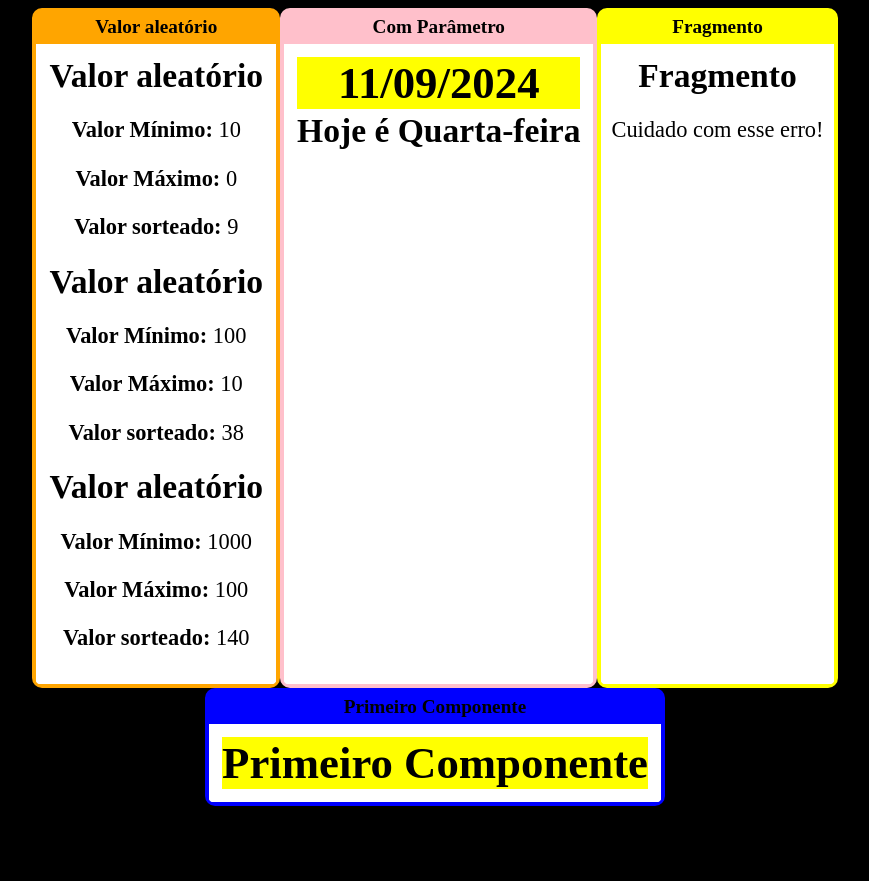
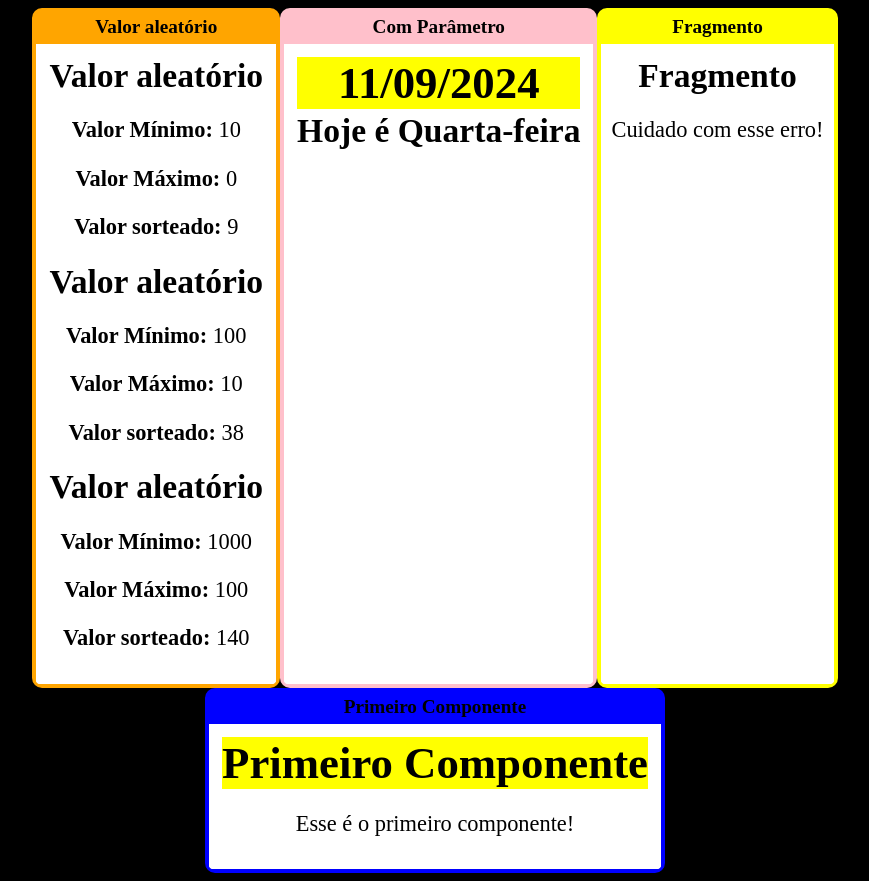
Before and after one commit to ProfShayItb/INF2AN2405, a React (Vite) app: page / in a window 1280 px wide. Shown: the whole page, without its empty margins (205-1074 px from the left). Before the commit the page ends 814 px from the top, so only its background shows below. Built offline with nearby package versions, Linux system fonts and the light colour scheme.

Commit message:
atualização

```diff
--- a/src/components/Primeiro/Primeiro.jsx
+++ b/src/components/Primeiro/Primeiro.jsx
@@ -5,6 +5,7 @@ export default function Primeiro() {
     return (
         <div>
             <h1>Primeiro Componente</h1>
+            <p>Esse é o primeiro componente!</p>
         </div>
     )
 }
```
